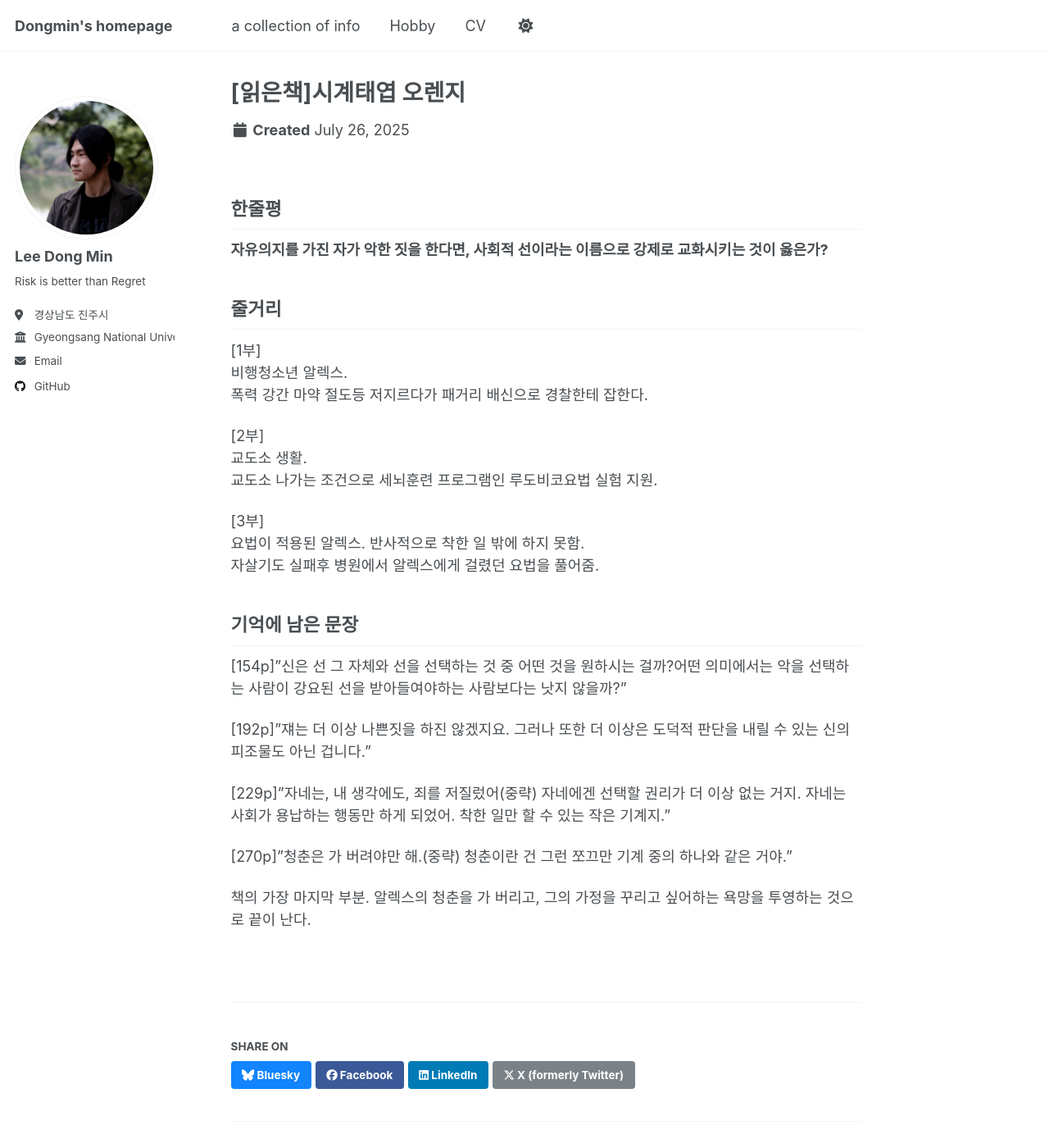
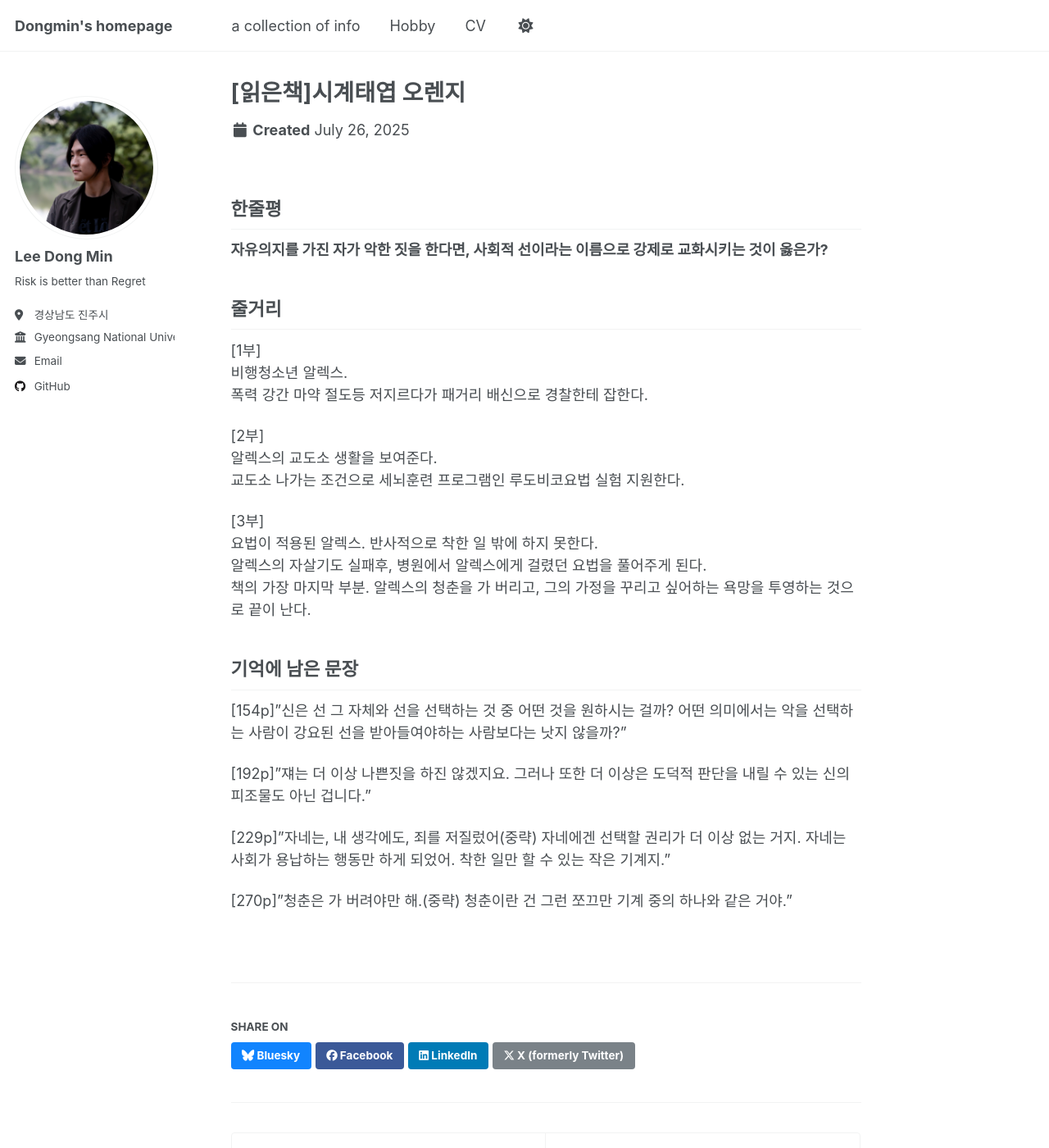
Before and after one commit to leerowa/leerowa.github.io, a Jekyll site: the page built from _hobby/2025-07-16.md, in a window 1280 px wide and 1400 px high. Shown: the whole window at 82% size. Built offline with Jekyll 4.4.1, drawn with Linux system fonts in a browser that asks for light colours; a script that is not in the unit is left out.

Commit message:
Update 2025-07-16.md

```diff
--- a/_hobby/2025-07-16.md
+++ b/_hobby/2025-07-16.md
@@ -19,22 +19,21 @@ date: 2025-07-26
 폭력 강간 마약 절도등 저지르다가 패거리 배신으로 경찰한테 잡한다.<br>
 
 [2부]<br>
-교도소 생활.<br>
-교도소 나가는 조건으로 세뇌훈련 프로그램인 루도비코요법 실험 지원.<br>
+알렉스의 교도소 생활을 보여준다.<br>
+교도소 나가는 조건으로 세뇌훈련 프로그램인 루도비코요법 실험 지원한다.<br>
 
 [3부]<br>
-요법이 적용된 알렉스. 반사적으로 착한 일 밖에 하지 못함.<br>
-자살기도 실패후 병원에서 알렉스에게 걸렸던 요법을 풀어줌.<br>
+요법이 적용된 알렉스. 반사적으로 착한 일 밖에 하지 못한다.<br>
+알렉스의 자살기도 실패후, 병원에서 알렉스에게 걸렸던 요법을 풀어주게 된다.<br>
+책의 가장 마지막 부분. 알렉스의 청춘을 가 버리고, 그의 가정을 꾸리고 싶어하는 욕망을 투영하는 것으로 끝이 난다.
 
 기억에 남은 문장
 ---
 
-[154p]"신은 선 그 자체와 선을 선택하는 것 중 어떤 것을 원하시는 걸까?어떤 의미에서는 악을 선택하는 사람이 강요된 선을 받아들여야하는 사람보다는 낫지 않을까?"
+[154p]"신은 선 그 자체와 선을 선택하는 것 중 어떤 것을 원하시는 걸까? 어떤 의미에서는 악을 선택하는 사람이 강요된 선을 받아들여야하는 사람보다는 낫지 않을까?"
 
 [192p]"쟤는 더 이상 나쁜짓을 하진 않겠지요. 그러나 또한 더 이상은 도덕적 판단을 내릴 수 있는 신의 피조물도 아닌 겁니다."
 
 [229p]"자네는, 내 생각에도, 죄를 저질렀어(중략) 자네에겐 선택할 권리가 더 이상 없는 거지. 자네는 사회가 용납하는 행동만 하게 되었어. 착한 일만 할 수 있는 작은 기계지."
 
 [270p]"청춘은 가 버려야만 해.(중략) 청춘이란 건 그런 쪼끄만 기계 중의 하나와 같은 거야."
-
-책의 가장 마지막 부분. 알렉스의 청춘을 가 버리고, 그의 가정을 꾸리고 싶어하는 욕망을 투영하는 것으로 끝이 난다.
```
